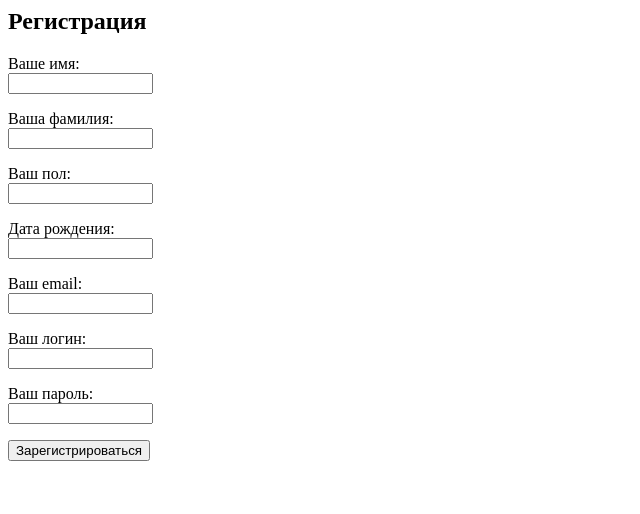
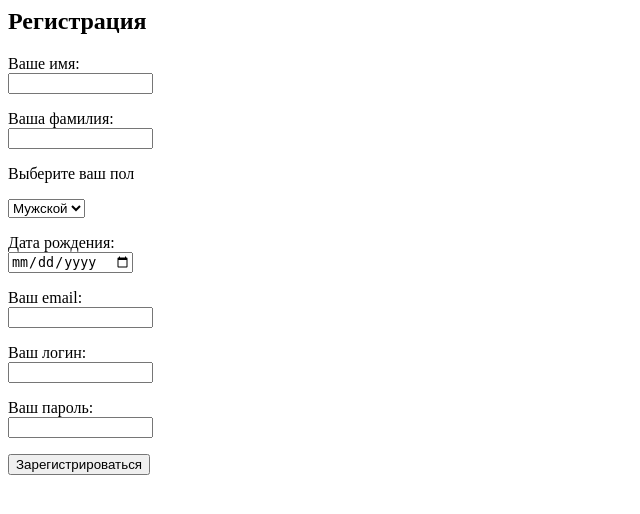
Before and after one commit to MEX4HIK/bwt_test, a PHP site: page /reg.php in a window 1280 px wide. Shown: the top 514 px of the page, without its empty margins (0-640 px from the left). Run offline with PHP 8.4, Linux system fonts and the light colour scheme.

Commit message:
исправления в форме регистрации, теперь пол можно выбирать из двух вариантов

```diff
--- a/web/reg.php
+++ b/web/reg.php
@@ -20,24 +20,18 @@
     </p>
 
 
-    <!-- <p> Выберите ваш пол </p>
-     <form>
+     <p> Выберите ваш пол </p>
+
          <select name="sex" >
-             <option value="m"> male </option>
-             <option value="f"> famele </option>
+             <option value="m"> Мужской </option>
+             <option value="f"> Женский </option>
          </select>
-     </form>
- </p>
--->
 
-        <p>
-            <label>Ваш пол:<br></label>
-            <input name="sex" type="text" size="15" maxlength="15">
  </p>
 
  <p>
   <label>Дата рождения:<br></label>
- <input name="date" type="text" size="15" maxlength="15">
+  <input name="date" type="date" size="15" maxlength="15">
   </p>
 
 
```
Lines whose indentation alone changed are shown as unchanged.
